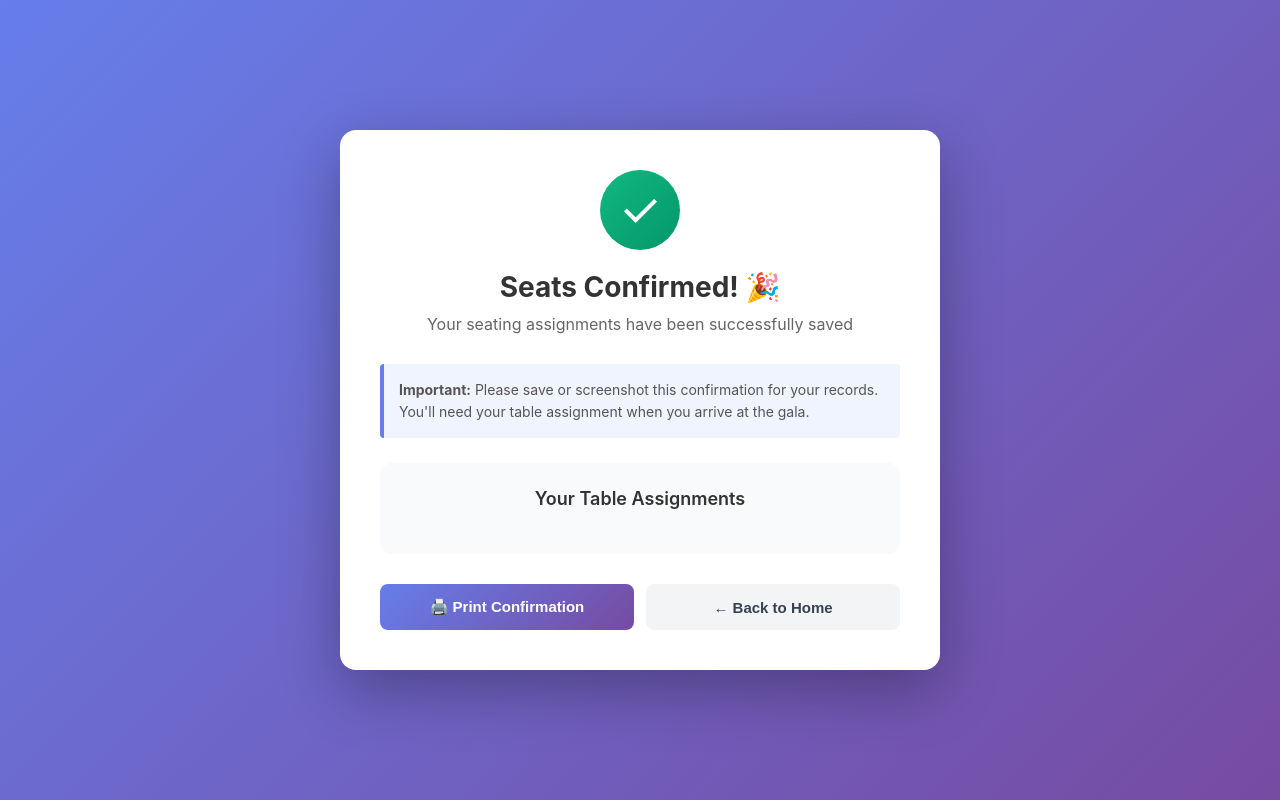
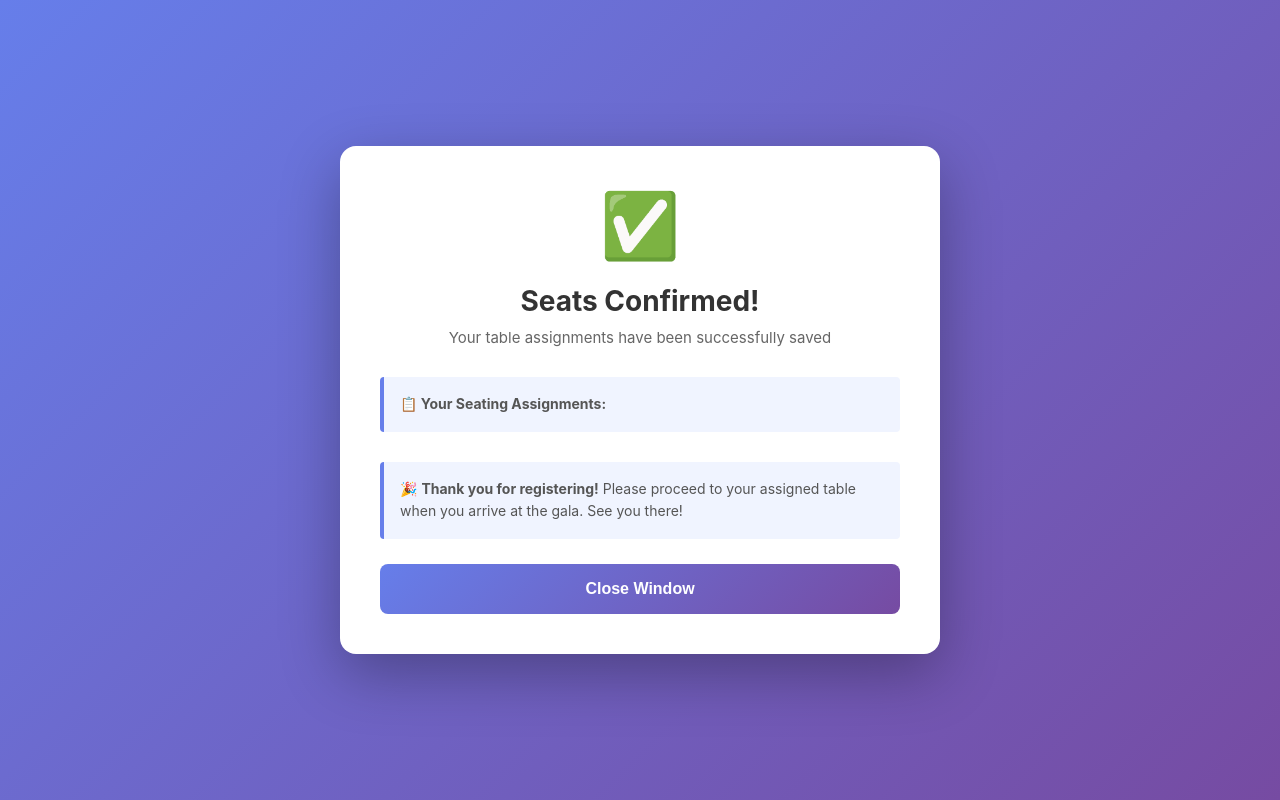
Before and after one commit to yallepot/gala-seating, a Flask app: template templates/confirmation.html in a window 1280 px wide. Run offline with Flask 3, Linux system fonts and the light colour scheme; the template is opened without the code that fills it, so the values that code supplies are empty.

Commit message:
Refactor confirmation page layout and styles
Updated styles and structure for confirmation page. Changed success icon and improved layout for better user experience.

```diff
--- a/templates/confirmation.html
+++ b/templates/confirmation.html
@@ -15,10 +15,10 @@
             font-family: -apple-system, BlinkMacSystemFont, 'Segoe UI', Roboto, Oxygen, Ubuntu, Cantarell, sans-serif;
             background: linear-gradient(135deg, #667eea 0%, #764ba2 100%);
             min-height: 100vh;
-            padding: 20px;
             display: flex;
             align-items: center;
             justify-content: center;
+            padding: 20px;
         }
 
         .container {
@@ -28,79 +28,41 @@
             max-width: 600px;
             width: 100%;
             padding: 40px;
-            text-align: center;
         }
 
         .success-icon {
-            width: 80px;
-            height: 80px;
-            background: linear-gradient(135deg, #10b981 0%, #059669 100%);
-            border-radius: 50%;
-            display: flex;
-            align-items: center;
-            justify-content: center;
-            margin: 0 auto 20px;
-            animation: scaleIn 0.5s ease-out;
-        }
-
-        @keyframes scaleIn {
-            0% {
-                transform: scale(0);
-            }
-            50% {
-                transform: scale(1.1);
-            }
-            100% {
-                transform: scale(1);
-            }
-        }
-
-        .checkmark {
-            font-size: 48px;
-            color: white;
+            text-align: center;
+            font-size: 64px;
+            margin-bottom: 20px;
         }
 
         h1 {
             color: #333;
             font-size: 28px;
+            text-align: center;
             margin-bottom: 10px;
         }
 
         .subtitle {
             color: #666;
+            text-align: center;
             margin-bottom: 30px;
-            font-size: 16px;
+            font-size: 15px;
         }
 
-        .assignments-box {
-            background: #f9fafb;
-            border-radius: 12px;
-            padding: 25px;
+        .assignments-list {
             margin-bottom: 30px;
-            text-align: left;
         }
 
-        .assignments-title {
-            font-size: 18px;
-            font-weight: 600;
-            color: #333;
-            margin-bottom: 20px;
-            text-align: center;
-        }
-
-        .assignment-item {
-            background: white;
-            border: 2px solid #e5e7eb;
+        .assignment-card {
+            background: #f9fafb;
+            border-left: 4px solid #667eea;
+            padding: 16px;
             border-radius: 8px;
-            padding: 15px;
             margin-bottom: 12px;
             display: flex;
             justify-content: space-between;
             align-items: center;
-        }
-
-        .assignment-item:last-child {
-            margin-bottom: 0;
         }
 
         .guest-info {
@@ -110,132 +72,74 @@
         .guest-name {
             font-weight: 600;
             color: #333;
+            font-size: 16px;
             margin-bottom: 4px;
         }
 
-        .guest-ticket {
-            font-size: 12px;
-            color: #6b7280;
+        .ticket-number {
+            font-size: 13px;
+            color: #666;
         }
 
         .table-badge {
             background: linear-gradient(135deg, #667eea 0%, #764ba2 100%);
             color: white;
-            padding: 8px 16px;
+            padding: 8px 20px;
             border-radius: 20px;
             font-weight: 600;
-            font-size: 14px;
+            font-size: 18px;
         }
 
         .info-box {
             background: #f0f4ff;
             border-left: 4px solid #667eea;
-            padding: 15px;
+            padding: 16px;
             border-radius: 4px;
             margin-bottom: 25px;
-            text-align: left;
         }
 
         .info-box p {
             color: #555;
             font-size: 14px;
             line-height: 1.6;
-            margin: 0;
         }
 
-        .actions {
-            display: flex;
-            gap: 12px;
-            flex-wrap: wrap;
-        }
-
-        .btn {
-            flex: 1;
-            min-width: 150px;
-            padding: 14px 24px;
+        .close-btn {
+            width: 100%;
+            padding: 16px;
+            background: linear-gradient(135deg, #667eea 0%, #764ba2 100%);
+            color: white;
             border: none;
             border-radius: 8px;
-            font-size: 15px;
+            font-size: 16px;
             font-weight: 600;
             cursor: pointer;
             transition: all 0.3s;
         }
 
-        .btn-primary {
-            background: linear-gradient(135deg, #667eea 0%, #764ba2 100%);
-            color: white;
-        }
-
-        .btn-primary:hover {
+        .close-btn:hover {
             transform: translateY(-2px);
             box-shadow: 0 10px 25px rgba(102, 126, 234, 0.4);
-        }
-
-        .btn-secondary {
-            background: #f3f4f6;
-            color: #374151;
-        }
-
-        .btn-secondary:hover {
-            background: #e5e7eb;
-        }
-
-        @media (max-width: 600px) {
-            .container {
-                padding: 30px 20px;
-            }
-
-            h1 {
-                font-size: 24px;
-            }
-
-            .actions {
-                flex-direction: column;
-            }
-
-            .btn {
-                width: 100%;
-            }
-        }
-
-        @media print {
-            body {
-                background: white;
-                padding: 0;
-            }
-
-            .container {
-                box-shadow: none;
-                max-width: 100%;
-            }
-
-            .actions {
-                display: none;
-            }
         }
     </style>
 </head>
 <body>
     <div class="container">
-        <div class="success-icon">
-            <div class="checkmark">✓</div>
+        <div class="success-icon">✅</div>
+
+        <h1>Seats Confirmed!</h1>
+        <p class="subtitle">Your table assignments have been successfully saved</p>
+
+        <div class="info-box">
+            <p><strong>📋 Your Seating Assignments:</strong></p>
         </div>
 
-        <h1>Seats Confirmed! 🎉</h1>
-        <p class="subtitle">Your seating assignments have been successfully saved</p>
-
-        <div class="info-box">
-            <p><strong>Important:</strong> Please save or screenshot this confirmation for your records. You'll need your table assignment when you arrive at the gala.</p>
-        </div>
-
-        <div class="assignments-box">
-            <div class="assignments-title">Your Table Assignments</div>
-
+        <div class="assignments-list">
             {% for assignment in assignments %}
-            <div class="assignment-item">
+            <div class="assignment-card">
                 <div class="guest-info">
                     <div class="guest-name">{{ assignment.full_name }}</div>
-                    <div class="guest-ticket">{{ assignment.ticket_number }}</div>
+                    <div class="ticket-number">Ticket #{{ assignment.ticket_number }}</div>
                 </div>
                 <div class="table-badge">
                     Table {{ assignment.table_number }}
@@ -244,19 +148,13 @@
             {% endfor %}
         </div>
 
-        <div class="actions">
-            <button class="btn btn-primary" onclick="window.print()">
-                🖨️ Print Confirmation
-            </button>
-            <button class="btn btn-secondary" onclick="window.location.href='/'">
-                ← Back to Home
-            </button>
+        <div class="info-box">
+            <p>🎉 <strong>Thank you for registering!</strong> Please proceed to your assigned table when you arrive at the gala. See you there!</p>
         </div>
+
+        <button class="close-btn" onclick="window.close()">
+            Close Window
+        </button>
     </div>
-
-    <script>
-        // Auto-scroll to top on load
-        window.scrollTo(0, 0);
-    </script>
 </body>
 </html>
```
